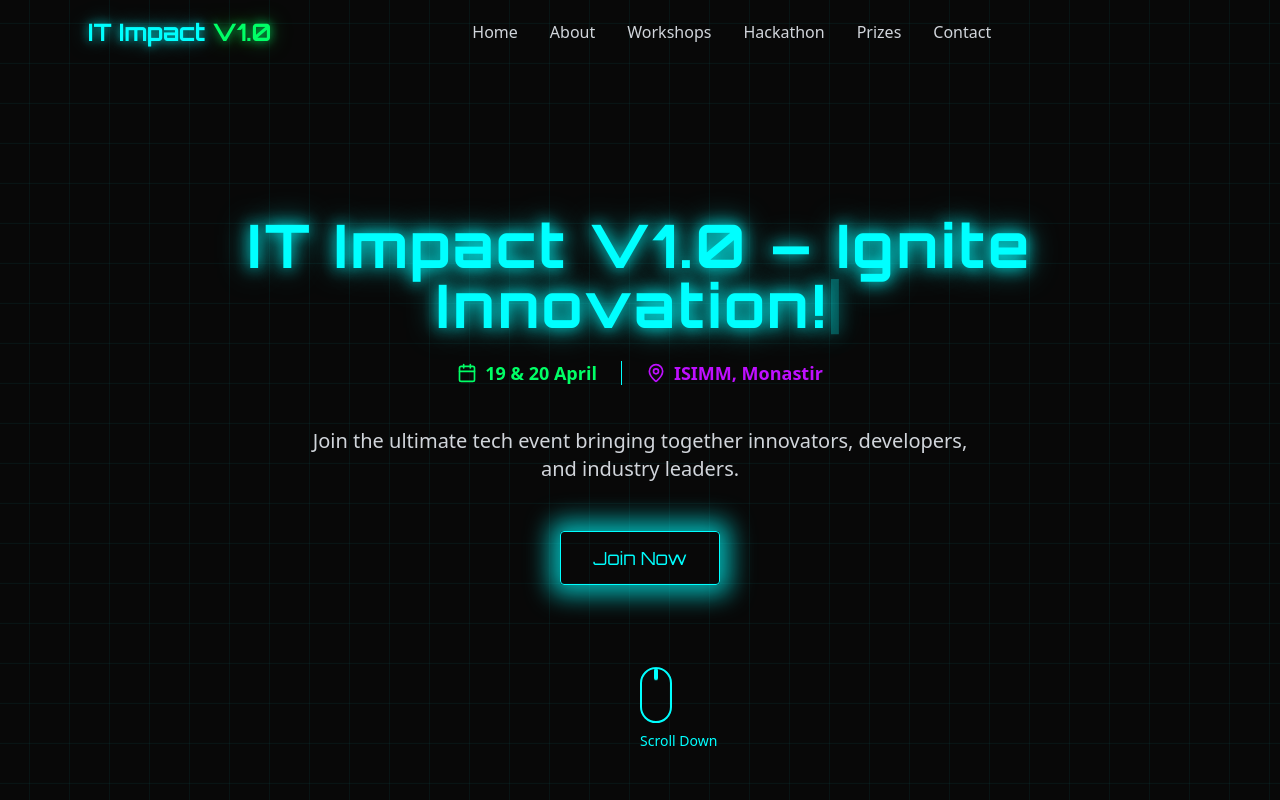
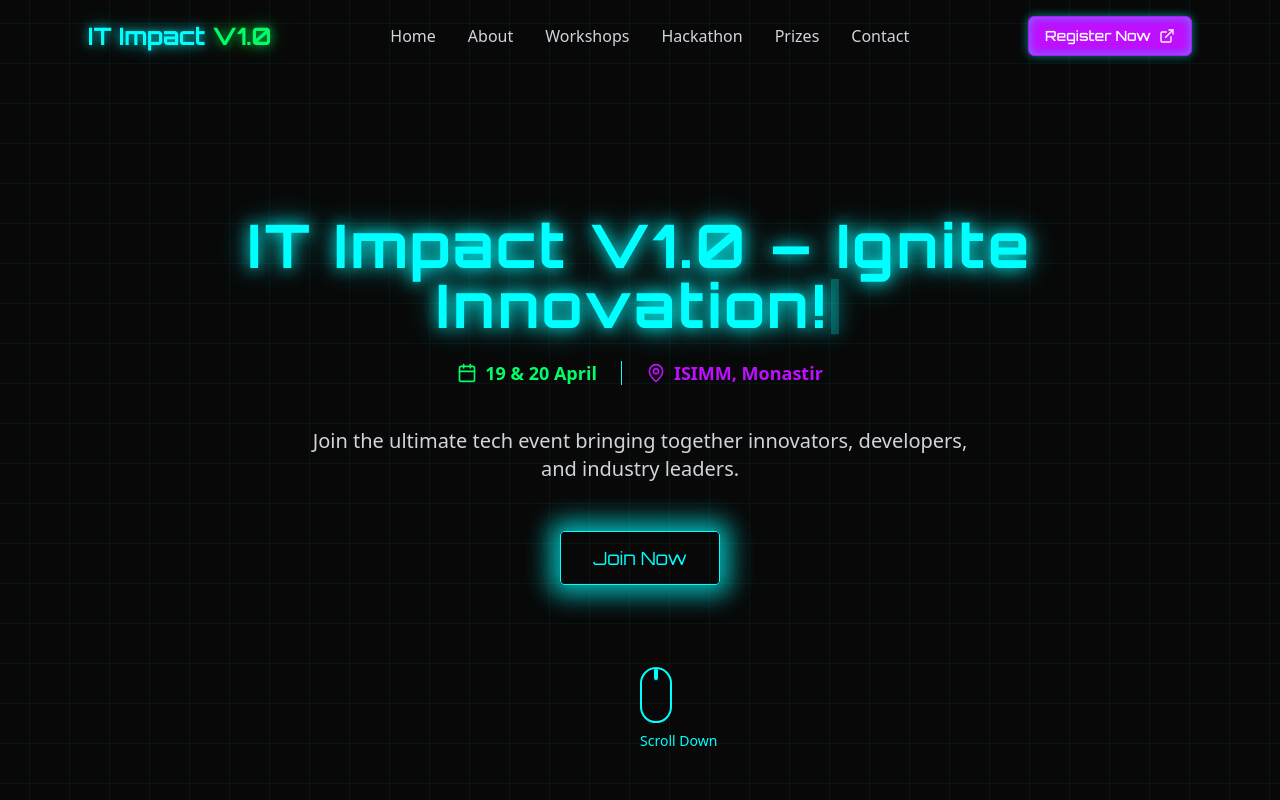
Before and after one commit to maryemchk/impact-v1-site, a React (Vite) app: page / in a window 1280 px wide. Shown: the top 800 px of the page. Built offline with nearby package versions, Linux system fonts and the light colour scheme.

Commit message:
Add register now button to navbar
Adds a register now button to the navbar that links to a google form.

```diff
--- a/src/components/Navbar.tsx
+++ b/src/components/Navbar.tsx
@@ -1,5 +1,8 @@
+
 import React, { useState, useEffect } from 'react';
-import { Menu, X, Volume2, VolumeX } from 'lucide-react';
+import { Menu, X, Volume2, VolumeX, ExternalLink } from 'lucide-react';
+import { Button } from "@/components/ui/button";
+
 const navLinks = [{
   name: 'Home',
   href: '#hero'
@@ -19,10 +22,12 @@ const navLinks = [{
   name: 'Contact',
   href: '#contact'
 }];
+
 const Navbar = () => {
   const [isMenuOpen, setIsMenuOpen] = useState(false);
   const [isScrolled, setIsScrolled] = useState(false);
   const [soundEnabled, setSoundEnabled] = useState(false);
+
   const toggleMenu = () => {
     setIsMenuOpen(!isMenuOpen);
 
@@ -33,6 +38,7 @@ const Navbar = () => {
       audio.play().catch(err => console.log('Audio playback prevented:', err));
     }
   };
+
   const toggleSound = () => {
     setSoundEnabled(!soundEnabled);
 
@@ -41,6 +47,7 @@ const Navbar = () => {
     audio.volume = 0.3;
     audio.play().catch(err => console.log('Audio playback prevented:', err));
   };
+
   const handleLinkClick = () => {
     setIsMenuOpen(false);
 
@@ -51,6 +58,7 @@ const Navbar = () => {
       audio.play().catch(err => console.log('Audio playback prevented:', err));
     }
   };
+
   useEffect(() => {
     const handleScroll = () => {
       if (window.scrollY > 50) {
@@ -62,6 +70,7 @@ const Navbar = () => {
     window.addEventListener('scroll', handleScroll);
     return () => window.removeEventListener('scroll', handleScroll);
   }, []);
+
   return <nav className={`fixed w-full z-50 transition-all duration-300 ${isScrolled ? 'py-2 bg-darker-gray bg-opacity-80 backdrop-blur-lg' : 'py-4'}`}>
       <div className="max-w-6xl mx-auto px-6">
         <div className="flex justify-between items-center">
@@ -76,7 +85,18 @@ const Navbar = () => {
           </div>
 
           <div className="flex items-center gap-4">
-
+            <a
+              href="https://forms.gle/your-google-form-link"
+              target="_blank"
+              rel="noopener noreferrer"
+              className="hidden md:flex"
+              onClick={handleLinkClick}
+            >
+              <Button className="cyber-btn flex items-center gap-2 bg-cyber-purple hover:bg-cyber-purple/80 border-cyber-purple text-white">
+                Register Now
+                <ExternalLink className="h-4 w-4" />
+              </Button>
+            </a>
 
             <button className="md:hidden p-2 text-gray-300 hover:text-cyber-blue transition-colors" onClick={toggleMenu} aria-label="Toggle menu">
               {isMenuOpen ? <X className="h-6 w-6" /> : <Menu className="h-6 w-6" />}
@@ -91,8 +111,18 @@ const Navbar = () => {
           {navLinks.map((link, index) => <a key={index} href={link.href} className="block py-2 text-gray-300 hover:text-cyber-blue transition-colors" onClick={handleLinkClick}>
               {link.name}
             </a>)}
+          <a
+            href="https://forms.gle/your-google-form-link"
+            target="_blank"
+            rel="noopener noreferrer"
+            className="block py-2 text-cyber-purple hover:text-cyber-purple/80 font-bold"
+            onClick={handleLinkClick}
+          >
+            Register Now →
+          </a>
         </div>
       </div>
     </nav>;
 };
+
 export default Navbar;
```
